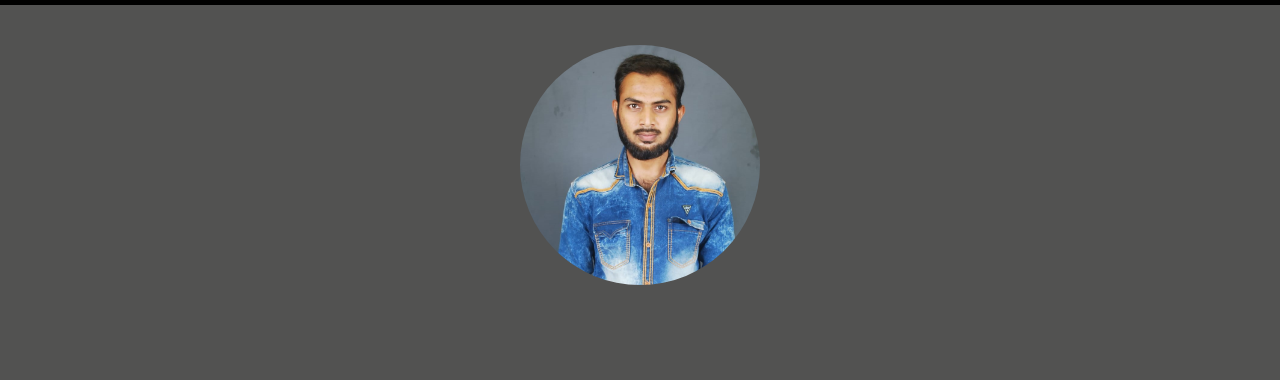
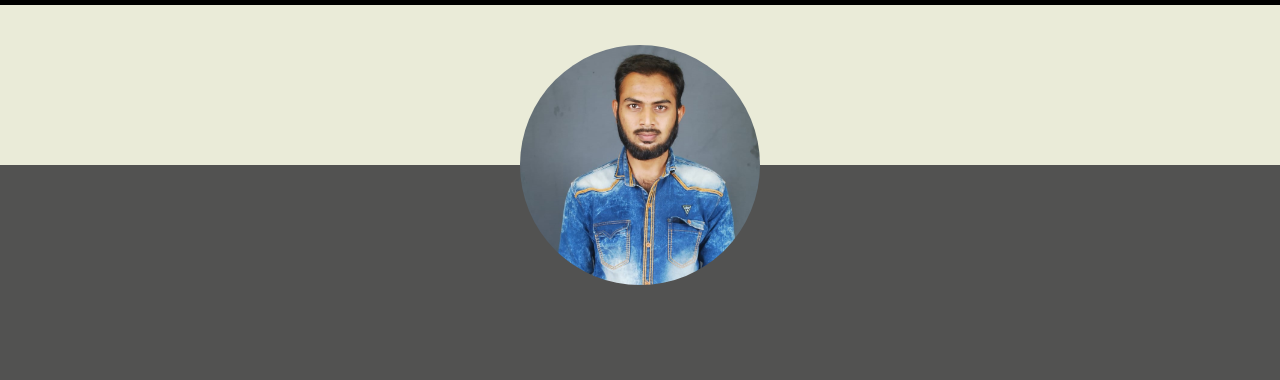
Before and after one commit to zafar26/zafar, a PHP site: page / in a window 1280 px wide. Shown: the top 380 px of the page. Run offline with PHP 8.4, Linux system fonts and the light colour scheme.

Commit message:
last commit

```diff
--- a/assets/styles/styles.css
+++ b/assets/styles/styles.css
@@ -9,7 +9,7 @@ h1, h2, h3, h4, h5, h6 {
 }
 
 .wrapper {
-		background: #525251;
+		background: #eaebd8;
 }
 
 .img-circle {
```
